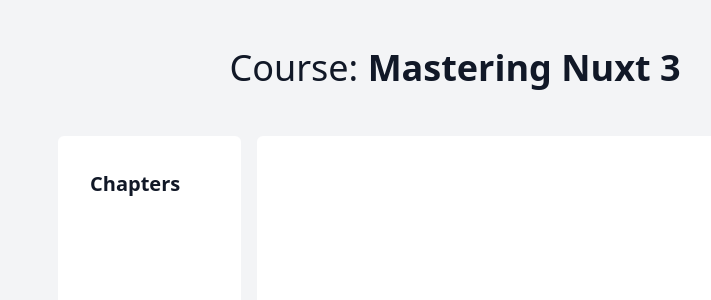
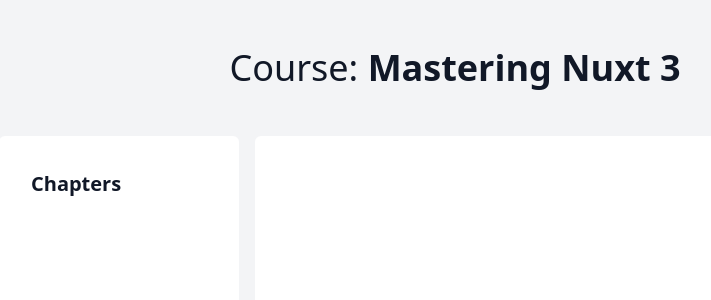
Before and after one commit to szvitek/mastering-nuxt-3, a Nuxt app: page /course in a window 1280 px wide. Shown: the top 300 px of the page, without its empty margins (185-896 px from the left). Built offline with nearby package versions, Linux system fonts and the light colour scheme.

Commit message:
fix(CSS): fix layout units

```diff
--- a/pages/course.vue
+++ b/pages/course.vue
@@ -13,13 +13,13 @@
 
     <div class="flex flex-row justify-center flex-grow">
       <div
-        class="prose mr-4 p-8 bg-white rounded-md min-w-[20ch] flex flex-col"
+        class="prose mr-4 p-8 bg-white rounded-md min-w-[15em] flex flex-col"
       >
         <h3>Chapters</h3>
         <!-- All the lessons for the course listed here -->
       </div>
 
-      <div class="prose p-12 bg-white rounded-md w-[65ch]">
+      <div class="prose p-12 bg-white rounded-md w-[41em] max-w-[41em]">
         <NuxtPage />
       </div>
     </div>
```
